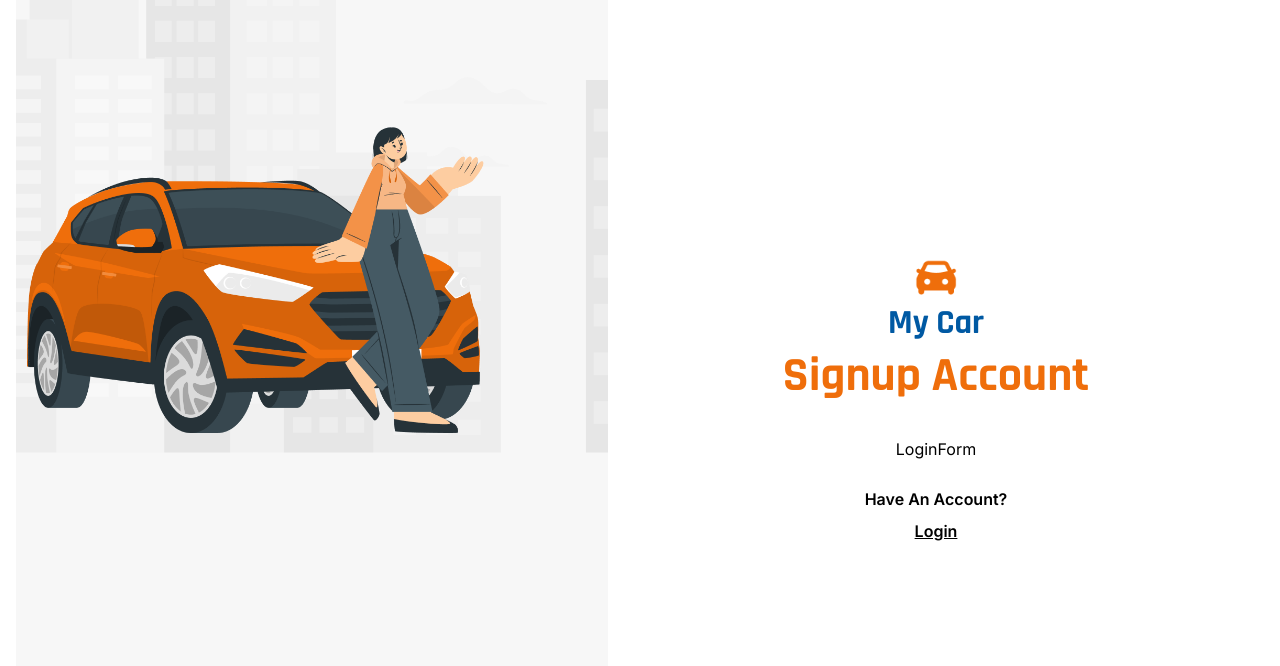
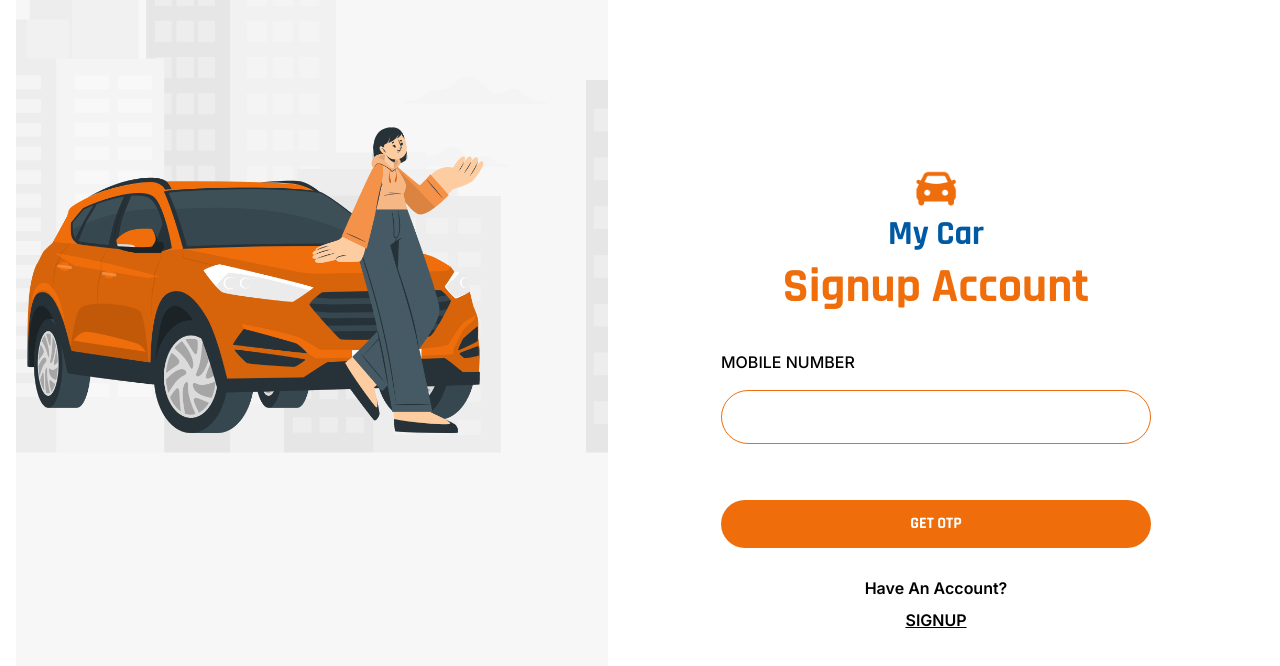
Before and after one commit to CodePriyansh/car_dealer2, a Next.js app: page /login in a window 1280 px wide. Shown: the top 666 px of the page. Built offline with nearby package versions, Linux system fonts and the light colour scheme.

Commit message:
add some styles

```diff
--- a/src/app/globals.css
+++ b/src/app/globals.css
@@ -41,3 +41,15 @@ p {
     text-wrap: balance;
   }
 }
+
+/* For Chrome, Safari, Edge, Opera */
+input[type="number"]::-webkit-inner-spin-button,
+input[type="number"]::-webkit-outer-spin-button {
+    -webkit-appearance: none;
+    margin: 0;
+}
+
+/* For Firefox */
+input[type="number"] {
+    -moz-appearance: textfield;
+}
--- a/src/components/Login/LoginForm.tsx
+++ b/src/components/Login/LoginForm.tsx
@@ -1,7 +1,51 @@
-import React from 'react'
+import React from "react";
+import { useFormik } from "formik";
+import * as Yup from "yup";
+import styles from "../SignUp/styles.module.css";
+import Button from "../Common/Button";
+
+// Validation schema using Yup
+const validationSchema = Yup.object({
+  mobileNumber: Yup.string()
+    .matches(/^[0-9]+$/, "Mobile number must be digits only")
+    .min(10, "Mobile number must be at least 10 digits")
+    .max(15, "Mobile number can't be more than 15 digits")
+    .required("Mobile number is required"),
+});
 
 export default function LoginForm() {
+  const formik = useFormik({
+    initialValues: {
+      mobileNumber: "",
+    },
+    validationSchema: validationSchema,
+    onSubmit: (values) => {
+        console.log(values,"value")
+    },
+  });
+
   return (
-    <div>LoginForm</div>
-  )
+    <form onSubmit={formik.handleSubmit}>
+      <div className="flex flex-col">
+        <label className={styles.label_Style}>
+          Mobile Number
+        </label>
+        <input
+          name="mobileNumber"
+          type="number"
+          onChange={formik.handleChange}
+          value={formik.values.mobileNumber}
+          className={`${styles.field_style} sm:!w-[430px] !w-full`}
+        />
+        {formik.touched.mobileNumber && formik.errors.mobileNumber ? (
+          <div className={styles.error_msg}>{formik.errors.mobileNumber}</div>
+        ) : null}
+      </div>
+      <button type="submit" className="w-full mx-auto mt-14">
+        <Button otherStyles="sm:w-[430px] w-full mx-auto uppercase">
+          Get OTP
+        </Button>
+      </button>
+    </form>
+  );
 }
--- a/src/components/Login/index.tsx
+++ b/src/components/Login/index.tsx
@@ -34,14 +34,15 @@ export default function Login() {
               <p className={styles.subheading}>My Car</p>
               <p className={styles.heading}>Signup Account</p>
             <LoginForm/>
+
             {/* Bottom info */}
             <div className="flex items-center flex-col mt-6 ">
                 <p className={styles.info_text}>Have an Account?</p>
                 <p
                   className={`${styles.info_text} underline cursor-pointer`}
-                  onClick={()=>Router.push('/')}
+                  onClick={()=>router.push('/signup')}
                 >
-                  Login
+                  SIGNUP
                 </p>
               </div>
         </div>
--- a/src/components/SignUp/SignupForm.tsx
+++ b/src/components/SignUp/SignupForm.tsx
@@ -105,7 +105,7 @@ export default function SignupForm() {
                     <ErrorMessage
                       name="name"
                       component="p"
-                      className="text-red-500 text-sm"
+                      className={styles.error_msg}
                     />
                   </div>
 
@@ -121,7 +121,7 @@ export default function SignupForm() {
                     <ErrorMessage
                       name="telephoneNumber"
                       component="p"
-                      className="text-red-500 text-sm"
+                      className={styles.error_msg}
                     />
                   </div>
 
@@ -135,7 +135,7 @@ export default function SignupForm() {
                     <ErrorMessage
                       name="city"
                       component="p"
-                      className="text-red-500 text-sm"
+                      className={styles.error_msg}
                     />
                   </div>
                 </div>
@@ -151,7 +151,7 @@ export default function SignupForm() {
                     <ErrorMessage
                       name="mobileNumber"
                       component="p"
-                      className="text-red-500 text-sm"
+                      className={styles.error_msg}
                     />
                   </div>
 
@@ -165,7 +165,7 @@ export default function SignupForm() {
                     <ErrorMessage
                       name="email"
                       component="p"
-                      className="text-red-500 text-sm"
+                      className={styles.error_msg}
                     />
                   </div>
 
@@ -179,7 +179,7 @@ export default function SignupForm() {
                     <ErrorMessage
                       name="state"
                       component="p"
-                      className="text-red-500 text-sm"
+                      className={styles.error_msg}
                     />
                   </div>
                 </div>
@@ -195,7 +195,7 @@ export default function SignupForm() {
                 <ErrorMessage
                   name="shopAddress"
                   component="p"
-                  className="text-red-500 text-sm"
+                  className={styles.error_msg}
                 />
               </div>
 
@@ -237,7 +237,7 @@ export default function SignupForm() {
                 <ErrorMessage
                   name="coverImage"
                   component="p"
-                  className="text-red-500 text-sm"
+                  className={styles.error_msg}
                 />
               </div>
 
@@ -288,7 +288,7 @@ export default function SignupForm() {
                   <ErrorMessage
                     name="profileImage"
                     component="p"
-                    className="text-red-500 text-sm"
+                    className={styles.error_msg}
                   />
                 </div>
 
@@ -336,7 +336,7 @@ export default function SignupForm() {
                   <ErrorMessage
                     name="shopImage"
                     component="p"
-                    className="text-red-500 text-sm"
+                    className={styles.error_msg}
                   />
                 </div>
               </div>
--- a/src/components/SignUp/styles.module.css
+++ b/src/components/SignUp/styles.module.css
@@ -47,3 +47,6 @@
     width: 0;
 
 }
+.error_msg{
+    @apply text-red-500 text-sm font-rajdhani font-semibold py-1;
+}
```
